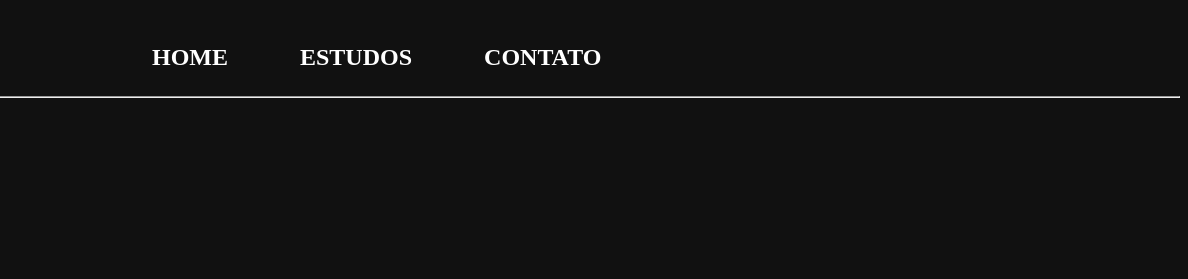
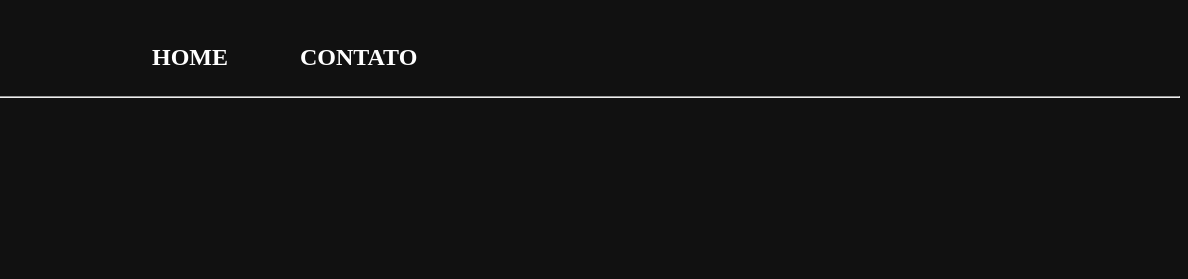
Before and after one commit to Romenson10/Romenson, a plain HTML site: page index.html in a window 1280 px wide. Shown: the top 279 px of the page, 92-1280 px from the left. Drawn offline with Linux system fonts and the light colour scheme; a web font is replaced by a local one.

Commit message:
Update index.html
22

```diff
--- a/index.html
+++ b/index.html
@@ -19,8 +19,8 @@
         <img src="img/logorms.png" alt="" class="logo" />
         <ul class="comeco">
           <li class="comeco__link"><a href="index.html">HOME</a></li>
-          <li class="comeco__link"><a href="index.html">ESTUDOS</a></li>
-          <li class="comeco__link"><a href="index.html">CONTATO</a></li>
+
+          <li class="comeco__link"><a href="contato.html">CONTATO</a></li>
         </ul>
       </div>
     </header>
```
